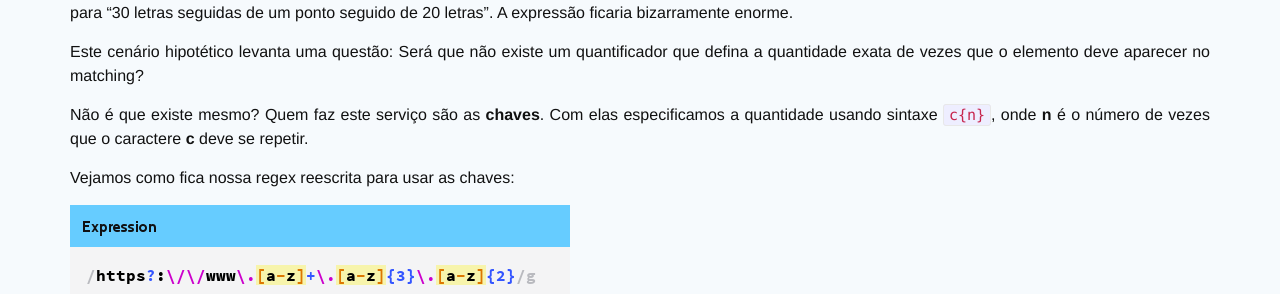
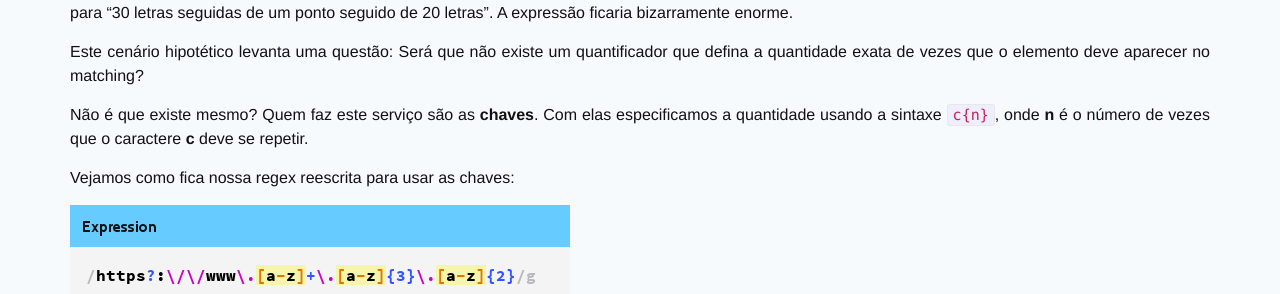
Before and after one commit to devsvbr/devsvbr.github.io, a Jekyll site: the page built from _posts/2017-04-04-falando-sobre-expressoes-regulares-ai-vem-as-chaves-chaves-chaves.md, in a window 1280 px wide and 900 px high, scrolled down 1310 px. Shown: the part 154-448 px from the top of the window. Built offline with Jekyll 4.4.1, drawn with Linux system fonts in a browser that asks for light colours.

```diff
--- a/_posts/2017-04-04-falando-sobre-expressoes-regulares-ai-vem-as-chaves-chaves-chaves.md
+++ b/_posts/2017-04-04-falando-sobre-expressoes-regulares-ai-vem-as-chaves-chaves-chaves.md
@@ -26,7 +26,7 @@ O resultado já é satisfatório, mas a expressão ainda pode melhorar no quesit
 
 Este cenário hipotético levanta uma questão: Será que não existe um quantificador que defina a quantidade exata de vezes que o elemento deve aparecer no matching?
 
-Não é que existe mesmo? Quem faz este serviço são as **chaves**. Com elas especificamos a quantidade usando sintaxe `c{n}`, onde **n** é o número de vezes que o caractere **c** deve se repetir.
+Não é que existe mesmo? Quem faz este serviço são as **chaves**. Com elas especificamos a quantidade usando a sintaxe `c{n}`, onde **n** é o número de vezes que o caractere **c** deve se repetir.
 
 Vejamos como fica nossa regex reescrita para usar as chaves:
 
```
